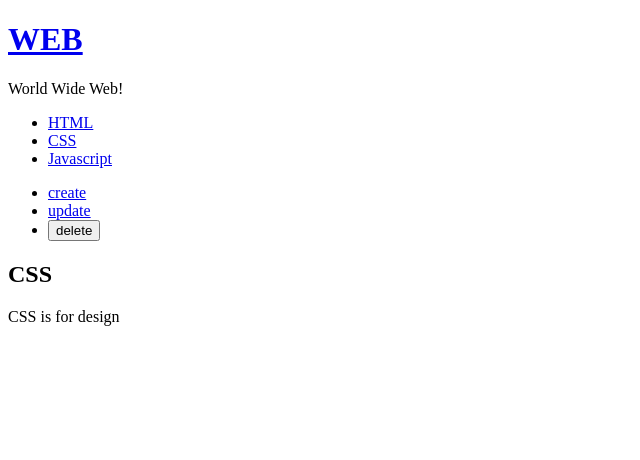
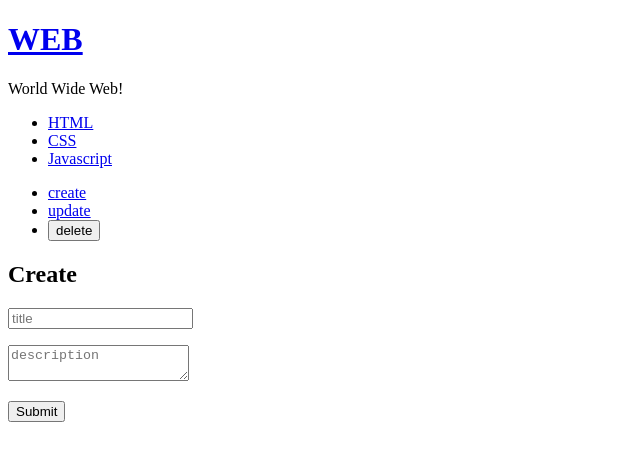
Before and after one commit to thechanmoon/react-app-template, a React (Create React App) app: page / in a window 1280 px wide. Shown: the top 460 px of the page, without its empty margins (0-640 px from the left). Built offline with nearby package versions, Linux system fonts and the light colour scheme.

Commit message:
create form

```diff
--- a/src/App.js
+++ b/src/App.js
@@ -12,7 +12,7 @@
   constructor(props){
     super(props);
     this.state = {
-      mode:"read",
+      mode:"create",
       selected_content_id:2,
       subject:{title:"WEB",sub:"World Wide Web!"},
       welcome:{title:"Welcome",desc:"Hello, React!!"},
--- a/src/components/CreateContent.js
+++ b/src/components/CreateContent.js
@@ -4,6 +4,24 @@
       return(
         <article>
           <h2>Create</h2>
+          <form action="/create_process" method="post"
+            onSubmit={(e)=>{
+              e.preventDefault();
+              alert('Submit!!!!');
+            }}
+          >
+
+            <p>
+              <input type="text" name="title" placeholder="title"></input>
+            </p>
+            <p>
+              <textarea name="desc" placeholder="description"></textarea>
+            </p>
+            <p>
+              <input type="submit"></input>
+            </p>
+
+          </form>
         </article>
       );
     }
```
